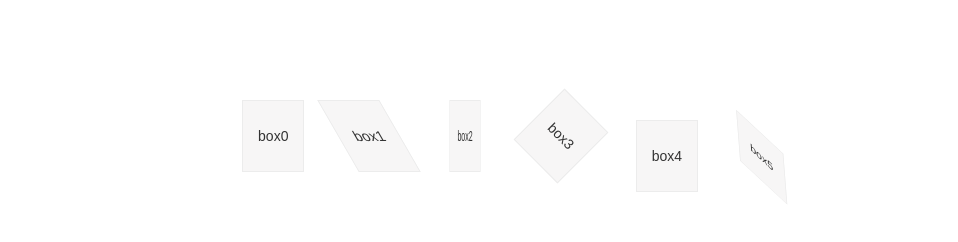
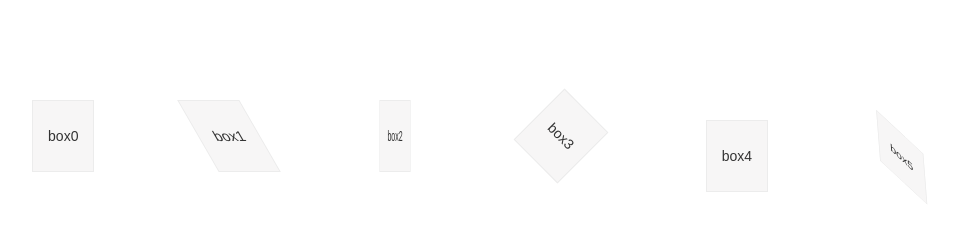
Before and after one commit to Melo771/ife-baidu, a plain HTML site: page animation/No.2/index.html in a window 1280 px wide. Shown: the whole page, without its empty margins (112-1070 px from the left). Drawn offline with Linux system fonts and the light colour scheme.

```diff
--- a/animation/No.2/index.html
+++ b/animation/No.2/index.html
@@ -2,7 +2,7 @@
 <html lang="en">
 <head>
 	<meta charset="UTF-8">
-	<title>改变width实现方法</title>
+	<title>transform 2D转换</title>
 	<link rel="stylesheet" href="../../static/css/normalize.css">
 	<style>
 		.wrapper {
@@ -11,7 +11,7 @@
 		}
 		.box {
 			display: inline-block;
-			margin-right: 30px;
+			margin-right: 100px;
 			width: 60px;
 			height: 70px;
 			line-height: 70px;
```
Also changed, not shown: 1 other file.
